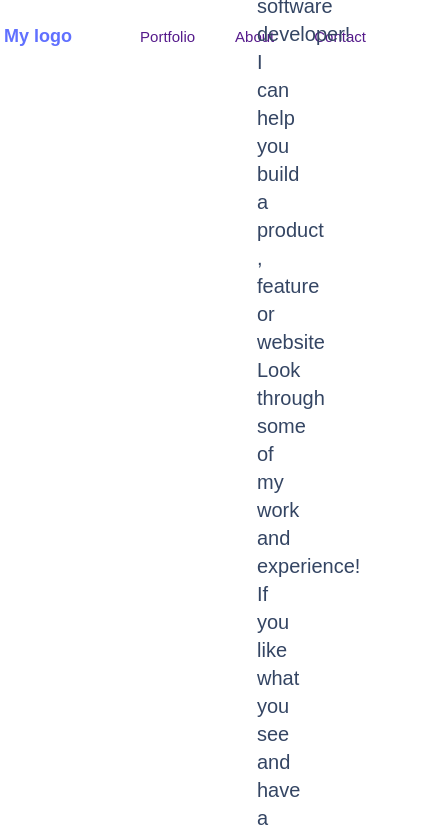
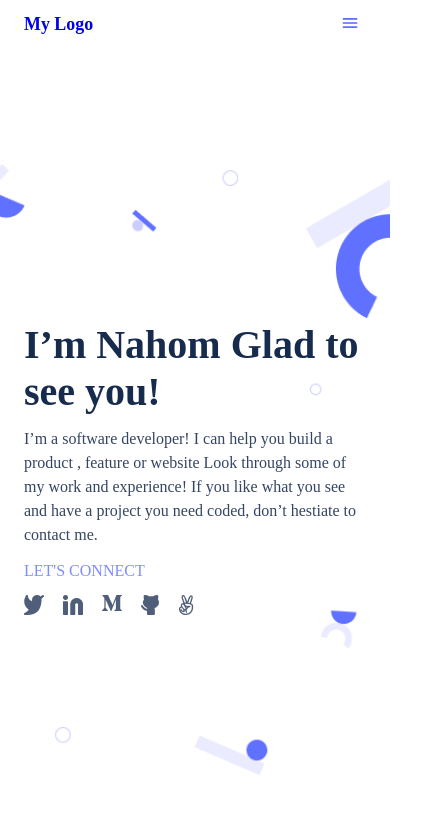
Before and after one commit to zdnahom/personal_portfolio, a plain HTML site: page index.html in a window 390 px wide. Shown: the top 836 px of the page, 433 px wide, since content can reach past the window. Drawn offline with Linux system fonts and the light colour scheme; a web font is replaced by a local one.

Commit message:
Update html and css files for responsiveness

```diff
--- a/index.html
+++ b/index.html
@@ -5,7 +5,7 @@
     <meta http-equiv="X-UA-Compatible" content="IE=edge" />
     <meta name="viewport" content="width=device-width, initial-scale=1.0" />
     <link
-      href="https://fonts.googleapis.com/css2?family='Poppins':wght@400;600;700&display=swap"
+      href="https://fonts.googleapis.com/css2?family='Poppins'&family='Inter':wght@400;600;700&display=swap"
       rel="stylesheet"
     />
     <link rel="stylesheet" href="style.css" />
@@ -14,42 +14,50 @@
   <body>
     <main>
       <nav class="portfolio-nav">
-        <h2 class="portfolio-nav--logo">My logo</h2>
+        <h2 class="portfolio-nav--logo"><a href="#">My Logo</a></h2>
         <ul class="portfolio-nav--nav-options">
-          <li><a href="">Portfolio</a></li>
-          <li><a href="">About</a></li>
-          <li><a href="">Contact</a></li>
+          <li><a href="#">Portfolio</a></li>
+          <li><a href="#">About</a></li>
+          <li><a href="#">Contact</a></li>
         </ul>
+        <button class="portfolio-nav--menu">
+          <img src="images/Icon-Menu.png" alt="menu button" />
+        </button>
       </nav>
       <section class="headline">
-        <div class="headline--info">
-          <h1 class="headline--info--name">
-            I’m Nahom Zerihun Glad to see you!
-          </h1>
-          <p class="headline--info--desc">
-            I’m a software developer! I can help you build a product , feature
-            or website Look through some of my work and experience! If you like
-            what you see and have a project you need coded, don’t hestiate to
-            contact me.
-          </p>
-          <h3>LET'S CONNECT</h3>
-        </div>
-
+        <h1 class="headline--name">I’m Nahom Glad to see you!</h1>
+        <p class="headline--desc">
+          I’m a software developer! I can help you build a product , feature or
+          website Look through some of my work and experience! If you like what
+          you see and have a project you need coded, don’t hestiate to contact
+          me.
+        </p>
+        <h3>LET'S CONNECT</h3>
         <ul class="headline--social-media">
           <li>
-            <a href=""><img src="images/twitter.png" alt="" /></a>
+            <a href="https://twitter.com/Nahomzerihun11"
+              ><img src="images/twitter.png" alt="twitter logo"
+            /></a>
           </li>
           <li>
-            <a href=""><img src="images/Linkedin icon.png" alt="" /></a>
+            <a href="https://www.linkedin.com/in/nahomzerihun76/"
+              ><img src="images/Linkedin icon.png" alt="Linkedin logo"
+            /></a>
           </li>
           <li>
-            <a href=""><img src="images/medium.png" alt="" /></a>
+            <a href="https://medium.com/@zerihunnahom"
+              ><img src="images/medium.png" alt="medium logo"
+            /></a>
           </li>
           <li>
-            <a href=""><img src="images/github.png" alt="" /></a>
+            <a href="https://github.com/zdnahom/"
+              ><img src="images/github.png" alt="github logo"
+            /></a>
           </li>
           <li>
-            <a href=""><img src="images/angellist.png" alt="" /></a>
+            <a href="https://angel.co/u/nahom-zerihun-demissie"
+              ><img src="images/angellist.png" alt="angellist(wellfound) logo"
+            /></a>
           </li>
         </ul>
       </section>
--- a/style.css
+++ b/style.css
@@ -1,92 +1,122 @@
 * {
   box-sizing: border-box;
-}
-
-body {
   margin: 0;
-  font-family: 'Poppins', sans-serif;
-}
-
-main {
-  border-bottom-left-radius: 25px;
 }
 
 .portfolio-nav {
   display: flex;
-  justify-content: space-around;
+  justify-content: space-between;
   align-items: center;
-  height: 72px;
+  height: 3rem;
+  padding: 0 1.5rem 0 1.5rem;
 }
 
 .portfolio-nav--logo {
-  font-weight: 700;
-  font-size: 18px;
+  font-size: 1.12em;
   color: #6070ff;
 }
 
-.portfolio-nav--nav-options {
-  display: flex;
-  list-style: none;
-}
-
-.portfolio-nav--nav-options li {
-  padding: 0 20px;
-  font-weight: 500;
-  font-size: 15px;
-  color: #344563;
-}
-
-.portfolio-nav--nav-options a {
+.portfolio-nav--logo > a {
   text-decoration: none;
 }
 
+.portfolio-nav--nav-options {
+  display: none;
+}
+
+.portfolio-nav--menu {
+  border: none;
+  background-color: inherit;
+  cursor: pointer;
+}
+
+.portfolio-nav--menu img {
+  height: 1.5em;
+}
+
 .headline {
-  margin: 47px 20px 27px 20px;
-  background: url("images/Header\ bg@2x.png");
-  background-size: cover;
-  height: 721px;
+  background-image: url("images/header-shapes_mobile.png");
+  background-size: contain;
+  background-position: center;
+  background-repeat: no-repeat;
   display: flex;
   flex-direction: column;
   justify-content: center;
+  height: 100vh;
+  padding: 0 1.5rem;
 }
 
-.headline--info {
-  margin: 0 237px;
+.headline--name {
+  font-weight: 700;
+  font-size: 2.5em;
+  color: #172b4d;
+  margin-bottom: 0.75rem;
 }
 
-.headline--info--name {
-  font-weight: 700;
-  font-size: 48px;
-  color: #091e42;
-  display: flex;
-  margin: 0;
+.headline--desc {
+  font-weight: 400;
+  font-size: 1em;
+  line-height: 1.5em;
+  color: #344563;
+  margin-bottom: 0.75rem;
 }
 
-.headline--info--desc {
-  font-size: 20px;
-  line-height: 28px;
-  color: #344563;
-  margin-top: 12px;
-}
-
-.headline--info h3 {
+.headline h3 {
   font-weight: 500;
-  font-size: 16px;
-  line-height: 24px;
+  font-size: 1em;
+  line-height: 1.5em;
   color: #7f8cff;
+  margin-bottom: 0.75rem;
 }
 
 .headline--social-media {
   display: flex;
-  list-style: none;
+  width: 10.6rem;
   justify-content: space-between;
-  align-items: baseline;
-  width: 171px;
-  margin-top: 163px;
-  margin-left: 220px;
   padding: 0;
 }
 
-.headline--social-media img {
-  height: 15px;
+.headline--social-media > li {
+  list-style: none;
 }
+
+@media screen and (min-width: 600px) {
+  .portfolio-nav--menu {
+    display: none;
+  }
+
+  .portfolio-nav--nav-options {
+    display: flex;
+    list-style: none;
+    margin-right: 10%;
+  }
+
+  .portfolio-nav--nav-options li {
+    font-weight: 500;
+    font-size: 0.9em;
+    color: #344563;
+    padding-left: 20px;
+  }
+
+  .portfolio-nav--nav-options a {
+    text-decoration: none;
+  }
+
+  .portfolio-nav--nav-options a:hover {
+    color: #e62d83;
+  }
+
+  .headline {
+    background-image: url("images/Header_bg.png");
+    background-size: cover;
+  }
+
+  .headline--name {
+    font-size: 3em;
+  }
+
+  .headline--social-media {
+    margin-top: 11rem;
+  }
+
+}
```
